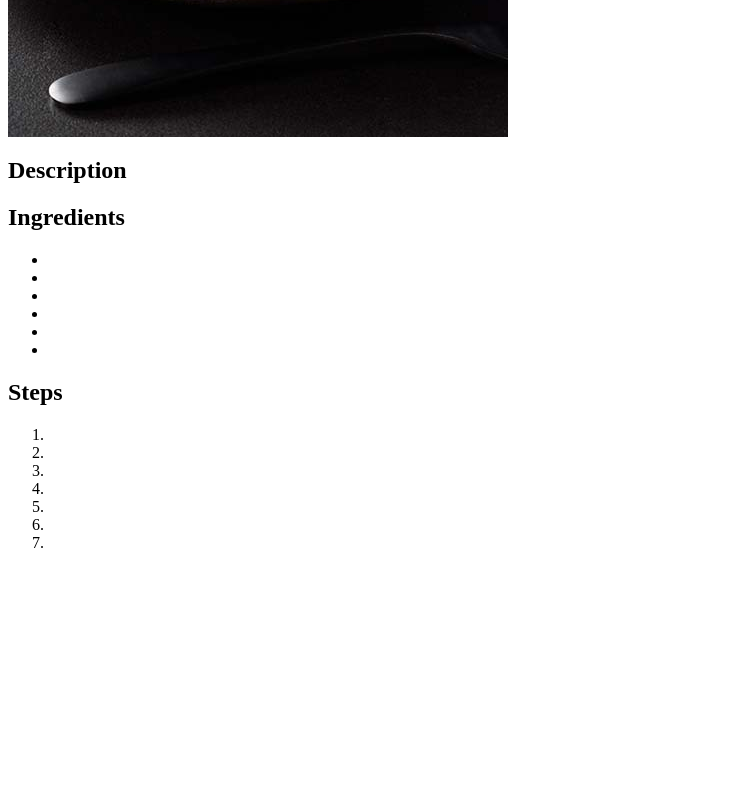
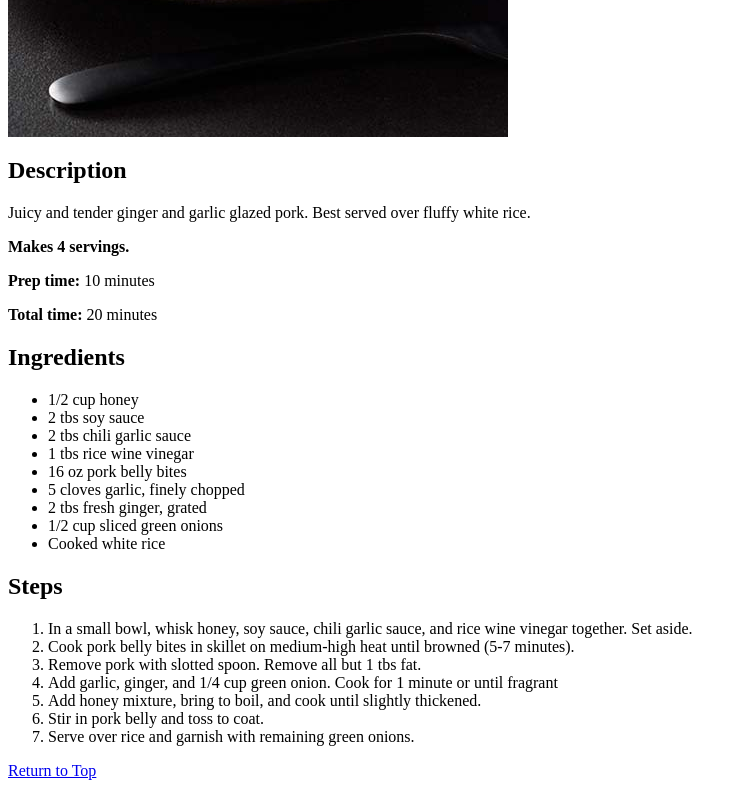
Before and after one commit to kreature-ai/odin-recipes, a plain HTML site: page recipes/ginger-glazed-pork.html in a window 1280 px wide. Shown: the part 429-1217 px from the top of the page, without its empty margins (0-747 px from the left). Before the commit the page ends 997 px from the top, so only its background shows below. Drawn offline with Linux system fonts and the light colour scheme.

Commit message:
Updated pork recipe and added return to top link

```diff
--- a/recipes/ginger-glazed-pork.html
+++ b/recipes/ginger-glazed-pork.html
@@ -2,28 +2,44 @@
     <meta charset="UTF-8">
     <title>Garlic Ginger Pork</title>
 </head>
+
+<body>
+    <a name="top"></a>
+
     <h1>Garlic & Ginger Glazed Pork Over Rice</h1>
+
     <img src="images/pork.jpg">
+
     <h2>Description</h2>
         <p>
-
+            Juicy and tender ginger and garlic glazed pork. Best served over fluffy white rice.
         </p>
+        <p><strong>Makes 4 servings.</strong></p>
+        <p><strong>Prep time:</strong> 10 minutes</p>
+        <p><strong>Total time:</strong> 20 minutes</p>
     <h2>Ingredients</h2>
         <ul>
-    <li></li>
-    <li></li>
-    <li></li>
-    <li></li>
-    <li></li>
-    <li></li>
+            <li>1/2 cup honey</li>
+            <li>2 tbs soy sauce</li>
+            <li>2 tbs chili garlic sauce</li>
+            <li>1 tbs rice wine vinegar</li>
+            <li>16 oz pork belly bites</li>
+            <li>5 cloves garlic, finely chopped</li>
+            <li>2 tbs fresh ginger, grated</li>
+            <li>1/2 cup sliced green onions</li>
+            <li>Cooked white rice</li>
         </ul>
     <h2>Steps</h2>
         <ol>
-    <li></li>
-    <li></li>
-    <li></li>
-    <li></li>
-    <li></li>
-    <li></li>
-    <li></li>
+            <li>In a small bowl, whisk honey, soy sauce, chili garlic sauce, and rice wine vinegar together. Set aside.</li>
+            <li>Cook pork belly bites in skillet on medium-high heat until browned (5-7 minutes).</li>
+            <li>Remove pork with slotted spoon. Remove all but 1 tbs fat.</li>
+            <li>Add garlic, ginger, and 1/4 cup green onion. Cook for 1 minute or until fragrant</li>
+            <li>Add honey mixture, bring to boil, and cook until slightly thickened.</li>
+            <li>Stir in pork belly and toss to coat.</li>
+            <li>Serve over rice and garnish with remaining green onions.</li>
         </ol>
+
+    <a href="#top">Return to Top</a>
+
+</body>
```
Lines whose indentation alone changed are shown as unchanged.
